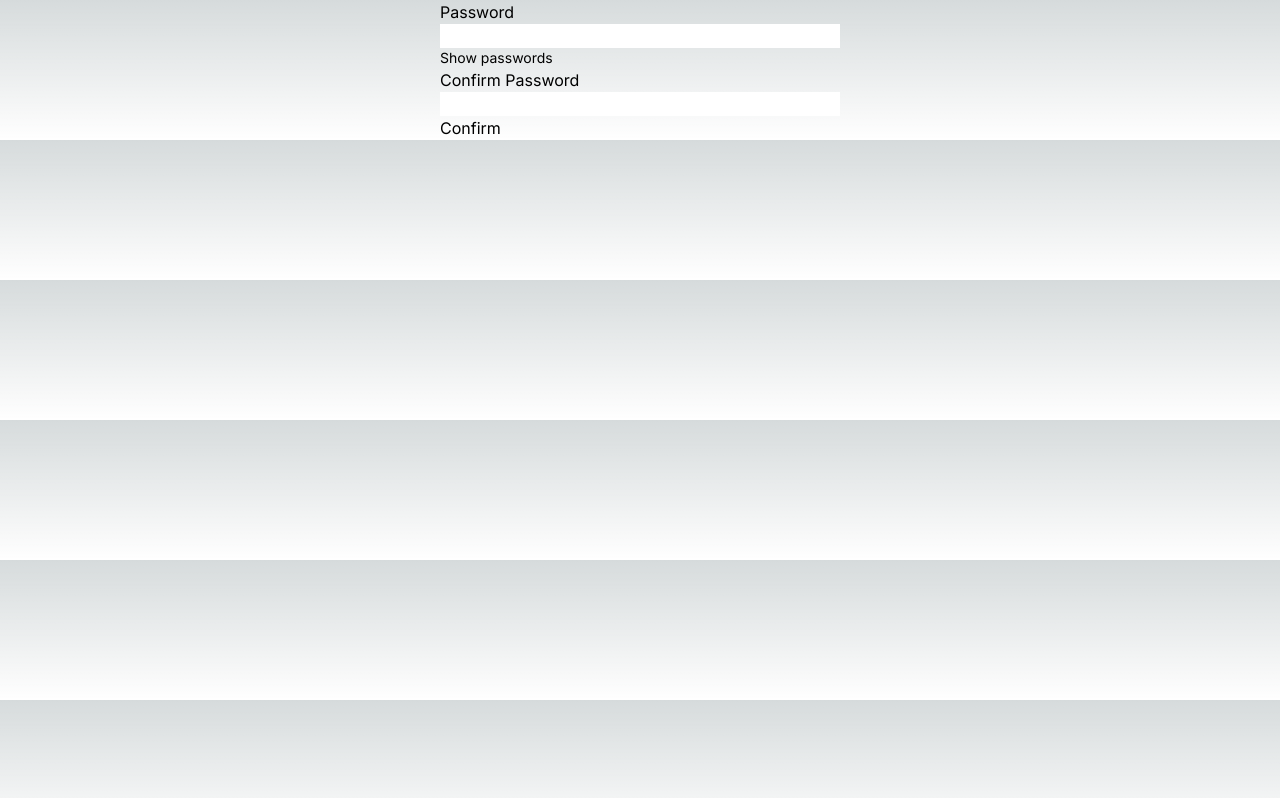
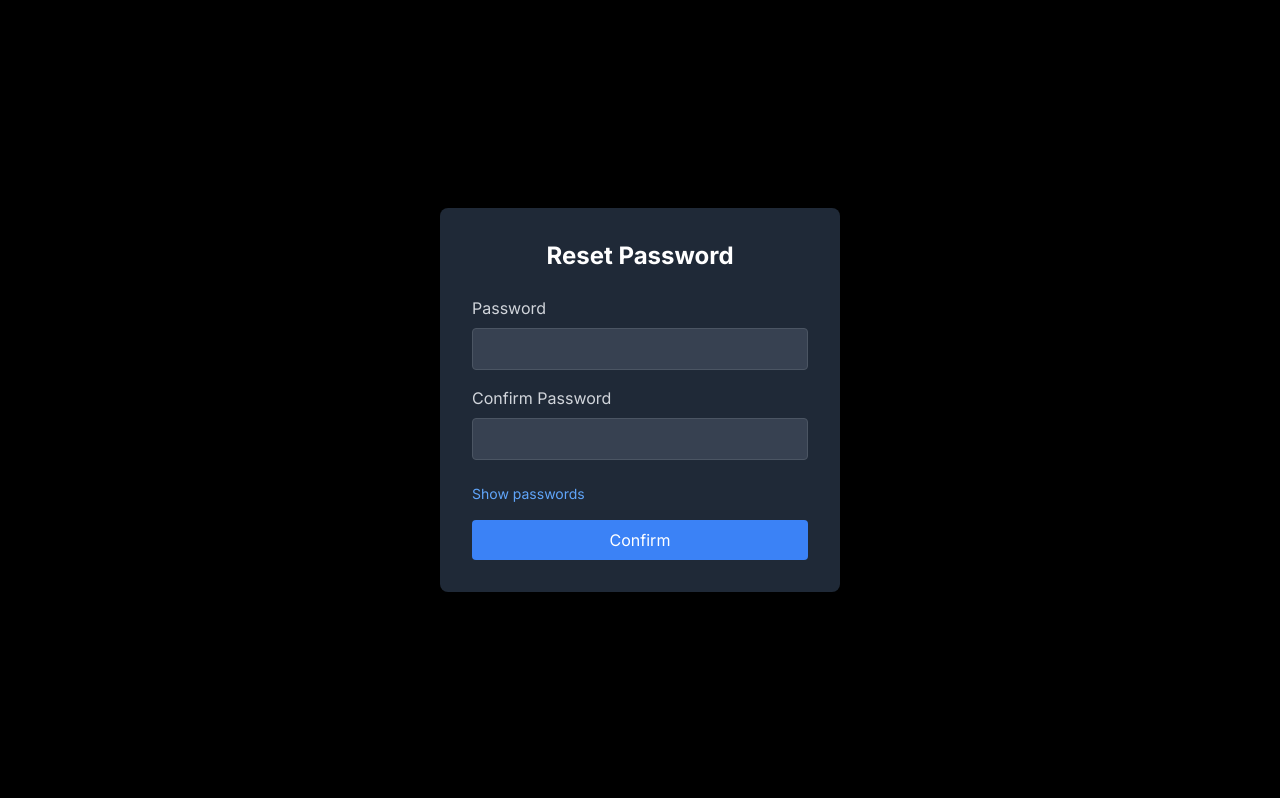
Before and after one commit to tomasoliveira21/desofs2024_M1B_3, a Next.js app in the folder frontend/: page /reset in a window 1280 px wide. Built offline with nearby package versions, Linux system fonts and the light colour scheme; what @supabase/auth-helpers-nextjs would draw is missing.

Commit message:
feat: updating some styles on reset page

```diff
--- a/frontend/src/app/reset/page.tsx
+++ b/frontend/src/app/reset/page.tsx
@@ -23,12 +23,12 @@ export default function Reset() {
 
     const { data: resetData, error } = await supabase.auth.updateUser({
       password: data.password
-    })
+    });
 
-    if(resetData) {
-        router.push('/')
+    if (resetData) {
+      router.push('/');
     }
-    if(error) console.log(error)
+    if (error) console.log(error);
   };
 
   const handleChange = (e: any) => {
@@ -40,30 +40,40 @@ export default function Reset() {
   };
 
   return (
-    <div className="container mx-auto w-[400px]">
-      <div className="grid">
-        <label>Password</label>
+    <div className="min-h-screen flex items-center justify-center bg-black">
+      <div className="bg-gray-800 p-8 rounded-lg shadow-md w-[400px]">
+        <h2 className="text-2xl font-bold mb-6 text-center text-white">Reset Password</h2>
+        <div className="grid mb-4">
+          <label className="mb-2 text-gray-300">Password</label>
           <input
             type={showPassword ? "text" : "password"}
             name="password"
             value={data?.password}
             onChange={handleChange}
+            className="p-2 border border-gray-600 rounded bg-gray-700 text-white"
           />
         </div>
-      <div className="cursor-pointer hover:underline" onClick={() => setShowPassword(!showPassword)}>
-        <p className="text-sm">Show passwords</p>
-      </div>
-      <div className="grid">
-        <label>Confirm Password</label>
+        <div className="grid mb-6">
+          <label className="mb-2 text-gray-300">Confirm Password</label>
           <input
             type={showPassword ? "text" : "password"}
             name="confirmPassword"
             value={data?.confirmPassword}
             onChange={handleChange}
+            className="p-2 border border-gray-600 rounded bg-gray-700 text-white"
           />
         </div>
+        <div className="mb-4 cursor-pointer hover:underline text-sm text-blue-400" onClick={() => setShowPassword(!showPassword)}>
+          {showPassword ? "Hide passwords" : "Show passwords"}
+        </div>
         <div>
-        <button onClick={confirmPassword}>Confirm</button>
+          <button
+            onClick={confirmPassword}
+            className="w-full bg-blue-500 text-white py-2 rounded hover:bg-blue-600 transition duration-200"
+          >
+            Confirm
+          </button>
+        </div>
       </div>
     </div>
   );
```
Lines whose indentation alone changed are shown as unchanged.
